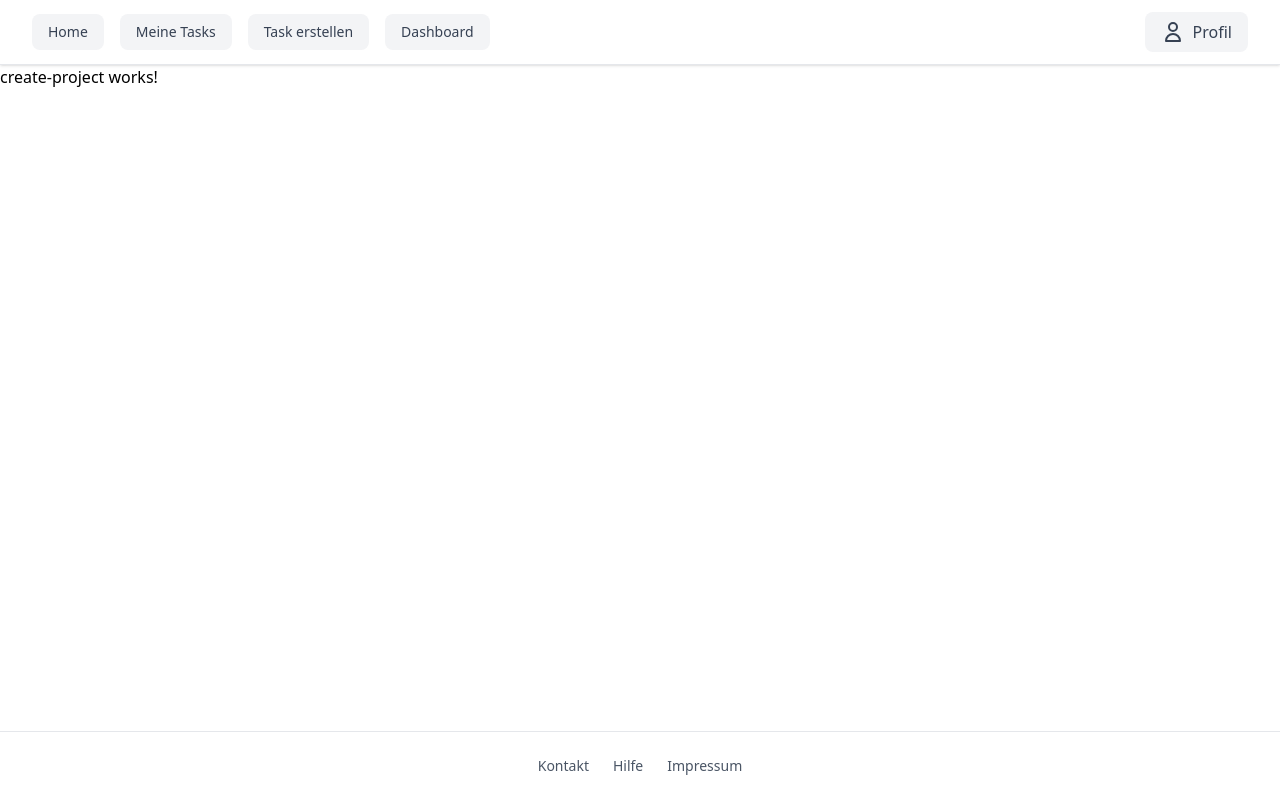
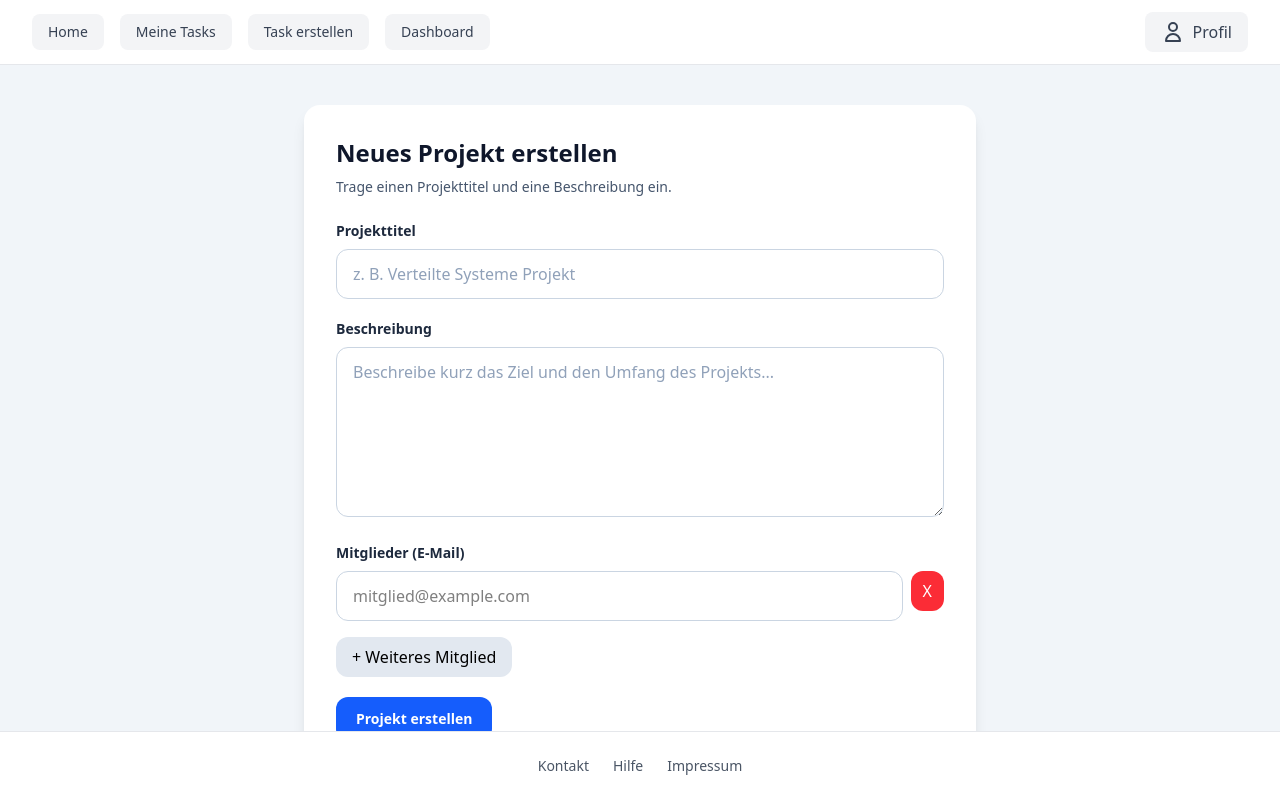
Before and after one commit to ChristianW12/verteilte-systeme-programm, an Angular app in the folder frontend/frontend-app/: page /project/create in a window 1280 px wide. Built offline with nearby package versions, Linux system fonts and the light colour scheme; sample sign-in values are in the browser's storage.

Commit message:
add project creation form with dynamic member input and email suggestions

```diff
--- a/frontend/frontend-app/src/app/pages/create-project/create-project.html
+++ b/frontend/frontend-app/src/app/pages/create-project/create-project.html
@@ -1 +1,100 @@
-<p>create-project works!</p>
+<section class="min-h-screen bg-slate-100 px-4 py-10">
+	<div class="mx-auto w-full max-w-2xl rounded-2xl bg-white p-6 shadow-lg sm:p-8">
+		<h1 class="text-2xl font-bold text-slate-900">Neues Projekt erstellen</h1>
+		<p class="mt-2 text-sm text-slate-600">
+			Trage einen Projekttitel und eine Beschreibung ein.
+		</p>
+
+		<form class="mt-6 space-y-5">
+			<div>
+				<label
+					for="projectTitle"
+					class="mb-2 block text-sm font-semibold text-slate-800"
+				>
+					Projekttitel
+				</label>
+				<input
+					id="projectTitle"
+					name="projectTitle"
+					type="text"
+					placeholder="z. B. Verteilte Systeme Projekt"
+					class="w-full rounded-xl border border-slate-300 px-4 py-3 text-slate-900 placeholder:text-slate-400 outline-none transition focus:border-blue-500 focus:ring-2 focus:ring-blue-200"
+				/>
+			</div>
+
+			<div>
+				<label
+					for="projectDescription"
+					class="mb-2 block text-sm font-semibold text-slate-800"
+				>
+					Beschreibung
+				</label>
+				<textarea
+					id="projectDescription"
+					name="projectDescription"
+					rows="6"
+					placeholder="Beschreibe kurz das Ziel und den Umfang des Projekts..."
+					class="w-full resize-y rounded-xl border border-slate-300 px-4 py-3 text-slate-900 placeholder:text-slate-400 outline-none transition focus:border-blue-500 focus:ring-2 focus:ring-blue-200"
+				></textarea>
+			</div>
+
+      <div>
+        <label class="mb-2 block text-sm font-semibold text-slate-800">
+          Mitglieder (E-Mail)
+        </label>
+
+        <div *ngFor="let field of memberFields; let i = index" class="mb-2 flex items-start gap-2">
+          <div class="relative w-full">
+            <input
+              type="email"
+              [name]="'memberEmail' + i"
+              [(ngModel)]="field.email"
+              (input)="onMemberInput(i)"
+              (focus)="onMemberFocus(i)"
+              (blur)="onMemberBlur(i)"
+              placeholder="mitglied@example.com"
+              class="w-full rounded-xl border border-slate-300 px-4 py-3"
+              autocomplete="off"
+            />
+
+            <ul
+              *ngIf="field.showSuggestions"
+              class="absolute z-10 mt-1 max-h-56 w-full overflow-y-auto rounded-xl border border-slate-200 bg-white shadow-lg"
+            >
+              <li
+                *ngFor="let suggestion of field.suggestions"
+                (mousedown)="selectSuggestion(i, suggestion)"
+                class="cursor-pointer px-4 py-2 text-sm text-slate-800 hover:bg-slate-100"
+              >
+                {{ suggestion.email }}
+              </li>
+            </ul>
+          </div>
+
+          <button
+            type="button"
+            (click)="removeMemberField(i)"
+            class="rounded-xl bg-red-500 px-3 py-2 text-white"
+          >
+            X
+          </button>
+        </div>
+
+        <button
+          type="button"
+          (click)="addMemberField()"
+          class="mt-2 rounded-xl bg-slate-200 px-4 py-2"
+        >
+          + Weiteres Mitglied
+        </button>
+      </div>
+
+			<button
+				type="button"
+				class="inline-flex items-center rounded-xl bg-blue-600 px-5 py-3 text-sm font-semibold text-white transition hover:bg-blue-700 focus:outline-none focus:ring-2 focus:ring-blue-300"
+			>
+				Projekt erstellen
+			</button>
+		</form>
+	</div>
+</section>
--- a/frontend/frontend-app/src/app/pages/create-project/create-project.ts
+++ b/frontend/frontend-app/src/app/pages/create-project/create-project.ts
@@ -1,9 +1,130 @@
-import { Component } from '@angular/core';
+import { CommonModule } from '@angular/common';
+import { HttpClient } from '@angular/common/http';
+import { Component, inject } from '@angular/core';
+import { FormsModule } from '@angular/forms';
+
+type UserSuggestion = {
+  user_id: number;
+  email: string;
+};
+
+type MemberField = {
+  email: string;
+  suggestions: UserSuggestion[];
+  showSuggestions: boolean;
+  debounceTimer: ReturnType<typeof setTimeout> | null;
+};
 
 @Component({
   selector: 'app-create-project',
-  imports: [],
+  standalone: true,
+  imports: [CommonModule, FormsModule],
   templateUrl: './create-project.html',
   styleUrl: './create-project.css',
 })
-export class CreateProject {}
+export class CreateProject {
+  memberFields: MemberField[] = [
+    {
+      email: '',
+      suggestions: [],
+      showSuggestions: false,
+      debounceTimer: null,
+    },
+  ];
+
+  private http = inject(HttpClient);
+
+  addMemberField(): void {
+    this.memberFields.push({
+      email: '',
+      suggestions: [],
+      showSuggestions: false,
+      debounceTimer: null,
+    });
+  }
+
+  removeMemberField(index: number): void {
+    const field = this.memberFields[index];
+    if (field?.debounceTimer) {
+      clearTimeout(field.debounceTimer);
+    }
+
+    this.memberFields.splice(index, 1);
+
+    if (this.memberFields.length === 0) {
+      this.addMemberField();
+    }
+  }
+
+  onMemberInput(index: number): void {
+    const field = this.memberFields[index];
+    if (!field) {
+      return;
+    }
+
+    const value = field.email.trim();
+
+    if (field.debounceTimer) {
+      clearTimeout(field.debounceTimer);
+    }
+
+    if (value.length < 2) {
+      field.suggestions = [];
+      field.showSuggestions = false;
+      return;
+    }
+
+    field.debounceTimer = setTimeout(() => {
+      this.http
+        .get<{ users: UserSuggestion[] }>(
+          `http://localhost:3000/api/project/member-search?query=${encodeURIComponent(value)}`,
+        )
+        .subscribe({
+          next: (response) => {
+            field.suggestions = response.users ?? [];
+            field.showSuggestions = field.suggestions.length > 0;
+          },
+          error: () => {
+            field.suggestions = [];
+            field.showSuggestions = false;
+          },
+        });
+    }, 350);
+  }
+
+  onMemberFocus(index: number): void {
+    const field = this.memberFields[index];
+    if (!field) {
+      return;
+    }
+
+    field.showSuggestions = field.suggestions.length > 0;
+  }
+
+  onMemberBlur(index: number): void {
+    const field = this.memberFields[index];
+    if (!field) {
+      return;
+    }
+
+    setTimeout(() => {
+      field.showSuggestions = false;
+    }, 100);
+  }
+
+  selectSuggestion(index: number, suggestion: UserSuggestion): void {
+    const field = this.memberFields[index];
+    if (!field) {
+      return;
+    }
+
+    field.email = suggestion.email;
+    field.suggestions = [];
+    field.showSuggestions = false;
+
+    if (field.debounceTimer) {
+      clearTimeout(field.debounceTimer);
+      field.debounceTimer = null;
+    }
+  }
+}
```
Also changed, not shown: 2 other files (tests, documents, lock files or other folders).
